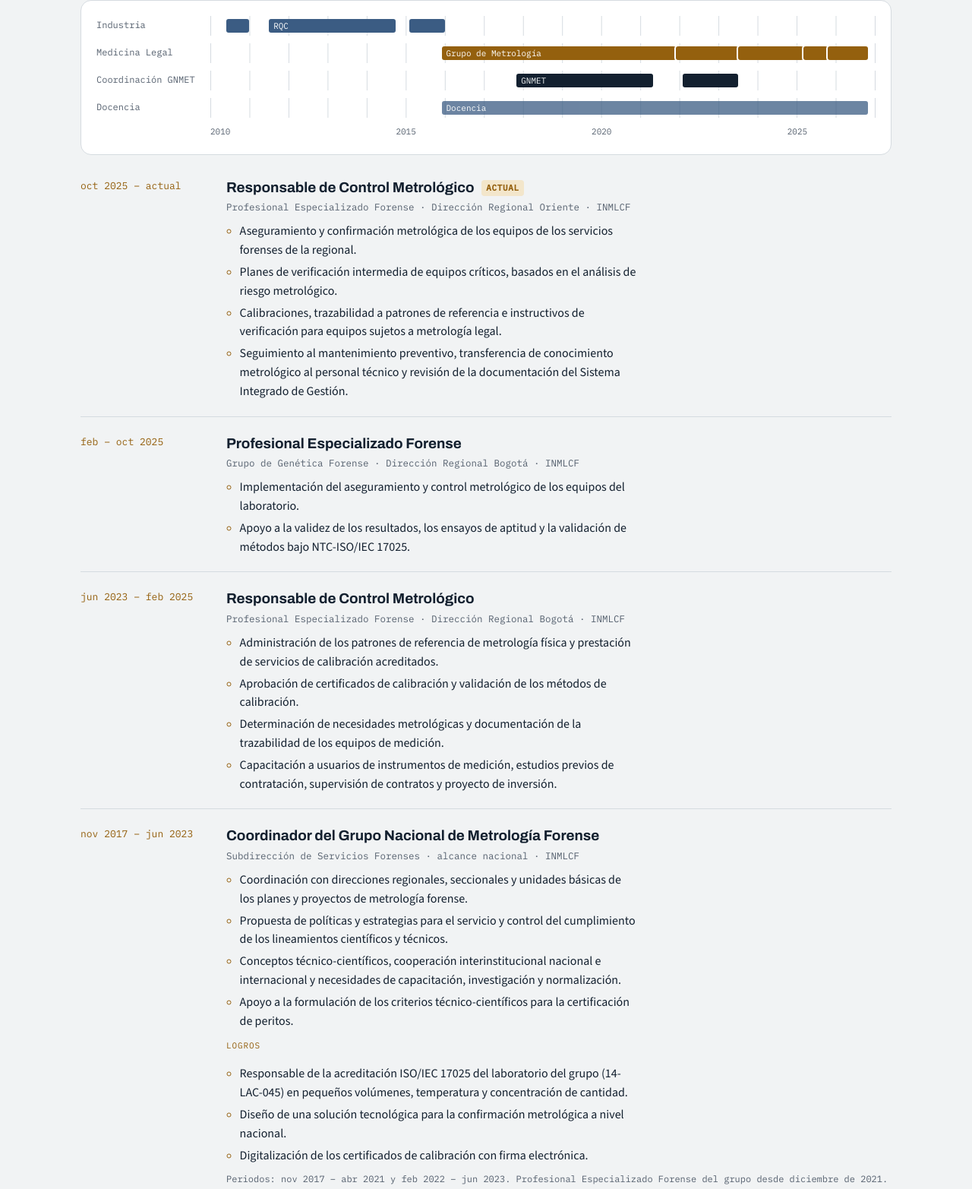
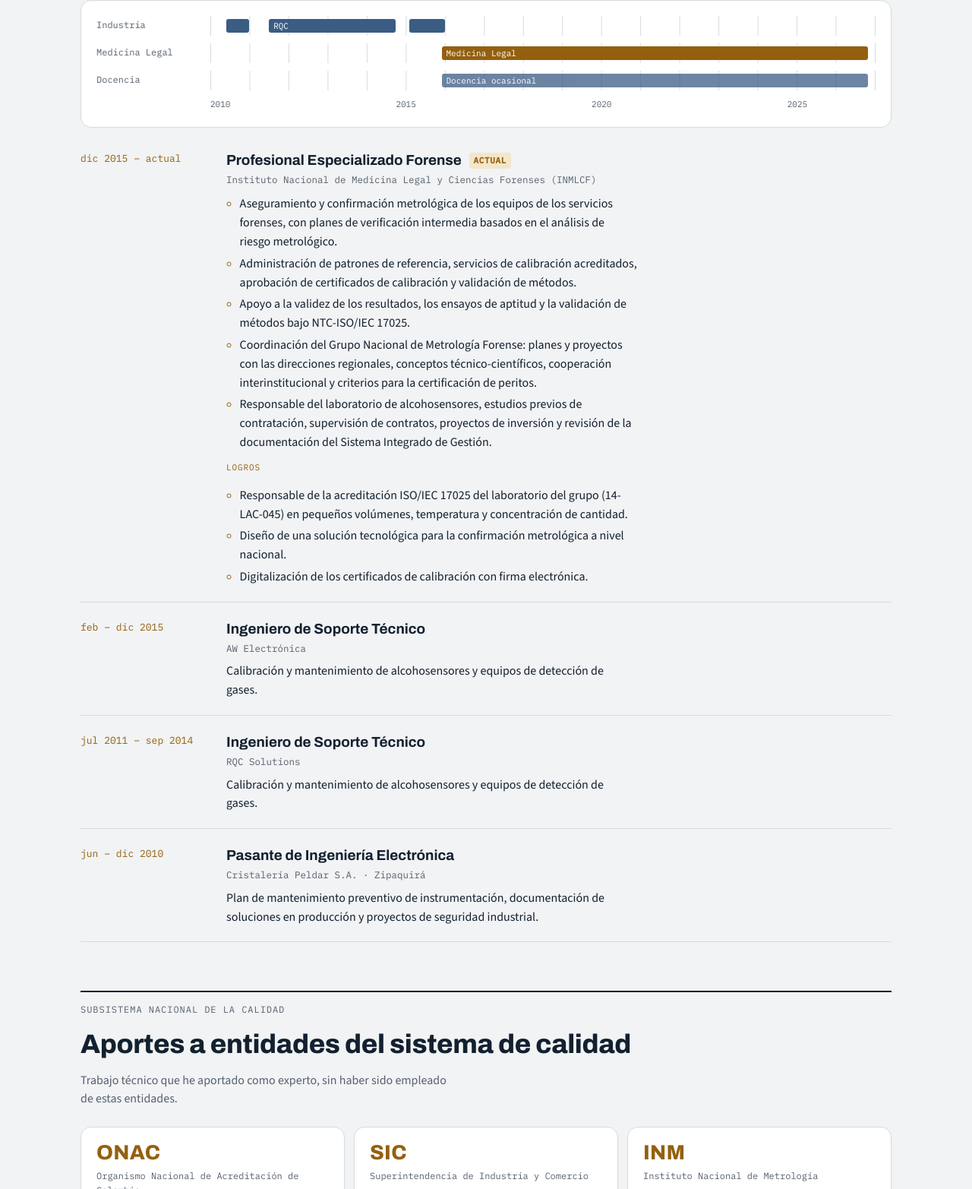
Before and after one commit to fagarciafo/fagarciafo.github.io, a plain HTML site: page index.html in a window 1280 px wide. Shown: the part 1635-3200 px from the top of the page at 76% size. Drawn offline with nearby package versions, Linux system fonts and the light colour scheme.

Commit message:
Unifica cargos del INMLCF y marca docencia como ocasional

```diff
--- a/index.html
+++ b/index.html
@@ -317,7 +317,7 @@
       <h2 id="h-tray">Trayectoria</h2>
     </div>
 
-    <div class="regla" role="img" aria-label="Línea de tiempo de 2010 a 2026: pasantía en 2010 e industria de 2011 a 2015; Medicina Legal desde diciembre de 2015, con coordinación del Grupo Nacional de Metrología entre 2017 y 2023; docencia desde 2015.">
+    <div class="regla" role="img" aria-label="Línea de tiempo de 2010 a 2026: pasantía en 2010 e industria de 2011 a 2015; Medicina Legal desde diciembre de 2015; docencia ocasional desde 2015.">
       <div class="carril">
         <span class="nombre">Industria</span>
         <div class="pista">
@@ -329,24 +329,13 @@
       <div class="carril">
         <span class="nombre">Medicina Legal</span>
         <div class="pista">
-          <div class="barra b-inm" style="left:34.8%;width:35.3%" title="Grupo de Metrología, Regional Bogotá · dic 2015 – nov 2021">Grupo de Metrología</div>
-          <div class="barra b-inm b-sep" style="left:70.1%;width:9.31%" title="Grupo Nacional de Metrología · dic 2021 – jun 2023"></div>
-          <div class="barra b-inm b-sep" style="left:79.41%;width:9.81%" title="Control Metrológico, Regional Bogotá · jun 2023 – feb 2025"></div>
-          <div class="barra b-inm b-sep" style="left:89.22%;width:3.67%" title="Genética Forense, Regional Bogotá · feb – oct 2025"></div>
-          <div class="barra b-inm b-sep" style="left:92.89%;width:6.13%" title="Control Metrológico, Regional Oriente · oct 2025 – actual"></div>
-        </div>
-      </div>
-      <div class="carril">
-        <span class="nombre">Coordinación GNMET</span>
-        <div class="pista">
-          <div class="barra b-coord" style="left:46.08%;width:20.59%" title="Coordinación del Grupo Nacional de Metrología Forense · nov 2017 – abr 2021">GNMET</div>
-          <div class="barra b-coord" style="left:71.08%;width:8.33%" title="Coordinación del Grupo Nacional de Metrología Forense · feb 2022 – jun 2023"></div>
+          <div class="barra b-inm" style="left:34.8%;width:64.22%" title="Instituto Nacional de Medicina Legal y Ciencias Forenses · dic 2015 – actual">Medicina Legal</div>
         </div>
       </div>
       <div class="carril">
         <span class="nombre">Docencia</span>
         <div class="pista">
-          <div class="barra b-doc" style="left:34.8%;width:64.22%" title="Docencia en alcoholimetría · dic 2015 – actual">Docencia</div>
+          <div class="barra b-doc" style="left:34.8%;width:64.22%" title="Docencia ocasional en alcoholimetría · desde 2015">Docencia ocasional</div>
         </div>
       </div>
       <div class="carril">
@@ -362,52 +351,16 @@
 
     <ol class="cargos">
       <li class="cargo">
-        <span class="anios">oct 2025 – actual</span>
+        <span class="anios">dic 2015 – actual</span>
         <div>
-          <h3>Responsable de Control Metrológico <span class="actual">Actual</span></h3>
-          <p class="org">Profesional Especializado Forense · Dirección Regional Oriente · INMLCF</p>
+          <h3>Profesional Especializado Forense <span class="actual">Actual</span></h3>
+          <p class="org">Instituto Nacional de Medicina Legal y Ciencias Forenses (INMLCF)</p>
           <ul class="funciones">
-            <li>Aseguramiento y confirmación metrológica de los equipos de los servicios forenses de la regional.</li>
-            <li>Planes de verificación intermedia de equipos críticos, basados en el análisis de riesgo metrológico.</li>
-            <li>Calibraciones, trazabilidad a patrones de referencia e instructivos de verificación para equipos sujetos a metrología legal.</li>
-            <li>Seguimiento al mantenimiento preventivo, transferencia de conocimiento metrológico al personal técnico y revisión de la documentación del Sistema Integrado de Gestión.</li>
-          </ul>
-        </div>
-      </li>
-      <li class="cargo">
-        <span class="anios">feb – oct 2025</span>
-        <div>
-          <h3>Profesional Especializado Forense</h3>
-          <p class="org">Grupo de Genética Forense · Dirección Regional Bogotá · INMLCF</p>
-          <ul class="funciones">
-            <li>Implementación del aseguramiento y control metrológico de los equipos del laboratorio.</li>
+            <li>Aseguramiento y confirmación metrológica de los equipos de los servicios forenses, con planes de verificación intermedia basados en el análisis de riesgo metrológico.</li>
+            <li>Administración de patrones de referencia, servicios de calibración acreditados, aprobación de certificados de calibración y validación de métodos.</li>
             <li>Apoyo a la validez de los resultados, los ensayos de aptitud y la validación de métodos bajo NTC-ISO/IEC 17025.</li>
-          </ul>
-        </div>
-      </li>
-      <li class="cargo">
-        <span class="anios">jun 2023 – feb 2025</span>
-        <div>
-          <h3>Responsable de Control Metrológico</h3>
-          <p class="org">Profesional Especializado Forense · Dirección Regional Bogotá · INMLCF</p>
-          <ul class="funciones">
-            <li>Administración de los patrones de referencia de metrología física y prestación de servicios de calibración acreditados.</li>
-            <li>Aprobación de certificados de calibración y validación de los métodos de calibración.</li>
-            <li>Determinación de necesidades metrológicas y documentación de la trazabilidad de los equipos de medición.</li>
-            <li>Capacitación a usuarios de instrumentos de medición, estudios previos de contratación, supervisión de contratos y proyecto de inversión.</li>
-          </ul>
-        </div>
-      </li>
-      <li class="cargo">
-        <span class="anios">nov 2017 – jun 2023</span>
-        <div>
-          <h3>Coordinador del Grupo Nacional de Metrología Forense</h3>
-          <p class="org">Subdirección de Servicios Forenses · alcance nacional · INMLCF</p>
-          <ul class="funciones">
-            <li>Coordinación con direcciones regionales, seccionales y unidades básicas de los planes y proyectos de metrología forense.</li>
-            <li>Propuesta de políticas y estrategias para el servicio y control del cumplimiento de los lineamientos científicos y técnicos.</li>
-            <li>Conceptos técnico-científicos, cooperación interinstitucional nacional e internacional y necesidades de capacitación, investigación y normalización.</li>
-            <li>Apoyo a la formulación de los criterios técnico-científicos para la certificación de peritos.</li>
+            <li>Coordinación del Grupo Nacional de Metrología Forense: planes y proyectos con las direcciones regionales, conceptos técnico-científicos, cooperación interinstitucional y criterios para la certificación de peritos.</li>
+            <li>Responsable del laboratorio de alcohosensores, estudios previos de contratación, supervisión de contratos, proyectos de inversión y revisión de la documentación del Sistema Integrado de Gestión.</li>
           </ul>
           <div class="logros">
             <span class="rotulo">Logros</span>
@@ -417,19 +370,6 @@
               <li>Digitalización de los certificados de calibración con firma electrónica.</li>
             </ul>
           </div>
-          <p class="periodo">Periodos: nov 2017 – abr 2021 y feb 2022 – jun 2023. Profesional Especializado Forense del grupo desde diciembre de 2021.</p>
-        </div>
-      </li>
-      <li class="cargo">
-        <span class="anios">dic 2015 – nov 2017</span>
-        <div>
-          <h3>Profesional Universitario Forense</h3>
-          <p class="org">Grupo de Metrología · Dirección Regional Bogotá · INMLCF</p>
-          <ul class="funciones">
-            <li>Ingreso al Instituto el 4 de diciembre de 2015.</li>
-            <li>Responsable del laboratorio de alcohosensores y de las operaciones técnicas del grupo.</li>
-            <li>Participación en el Sistema de Gestión de Calidad, en estudios técnicos y en los programas docentes del área.</li>
-          </ul>
         </div>
       </li>
       <li class="cargo">
@@ -555,10 +495,10 @@
     </div>
     <div class="dos">
       <div>
-        <h3 class="col">Cursos de alcoholimetría para la Policía de Tránsito</h3>
+        <h3 class="col">Cursos ocasionales de alcoholimetría para la Policía de Tránsito</h3>
         <ul class="lista">
           <li>
-            <span class="anio">2015 – actual</span>
+            <span class="anio">Ocasional, desde 2015</span>
             <div>
               <strong>Academia de Peritos Forenses</strong>
               <span class="det">Convenio con la Universidad Autónoma Latinoamericana. Medición indirecta de alcoholemia a través de aire espirado.</span>
@@ -643,7 +583,7 @@
       <a class="btn" href="https://scienti.minciencias.gov.co/cvlac/visualizador/generarCurriculoCv.do?cod_rh=0001723117" target="_blank" rel="noopener">CvLAC · Minciencias <span>↗</span></a>
       <span class="correo"><a id="mail-pie" href="mailto:freddyalejandrogf@gmail.com">freddyalejandrogf@gmail.com</a><button type="button" data-copy="freddyalejandrogf@gmail.com" data-target="mail-pie">Copiar</button></span>
     </div>
-    <p class="control"><span>Documento controlado</span><span>Versión 2</span><span>Actualizado el 30 de octubre de 2026</span></p>
+    <p class="control"><span>Documento controlado</span><span>Versión 3</span><span>Actualizado el 6 de noviembre de 2026</span></p>
   </footer>
 
 </div>
--- a/sitemap.xml
+++ b/sitemap.xml
@@ -2,6 +2,6 @@
 <urlset xmlns="http://www.sitemaps.org/schemas/sitemap/0.9">
   <url>
     <loc>https://fagarciafo.github.io/</loc>
-    <lastmod>2026-10-30</lastmod>
+    <lastmod>2026-11-06</lastmod>
   </url>
 </urlset>
```
Also changed, not shown: llms.txt.
